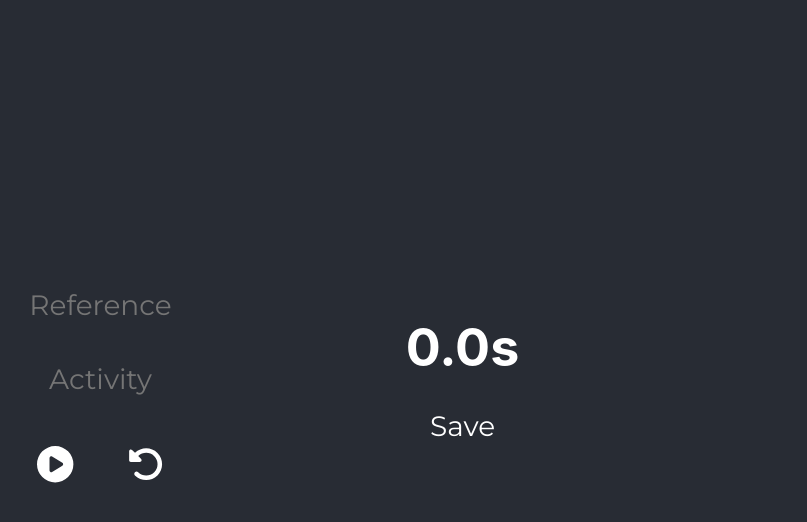
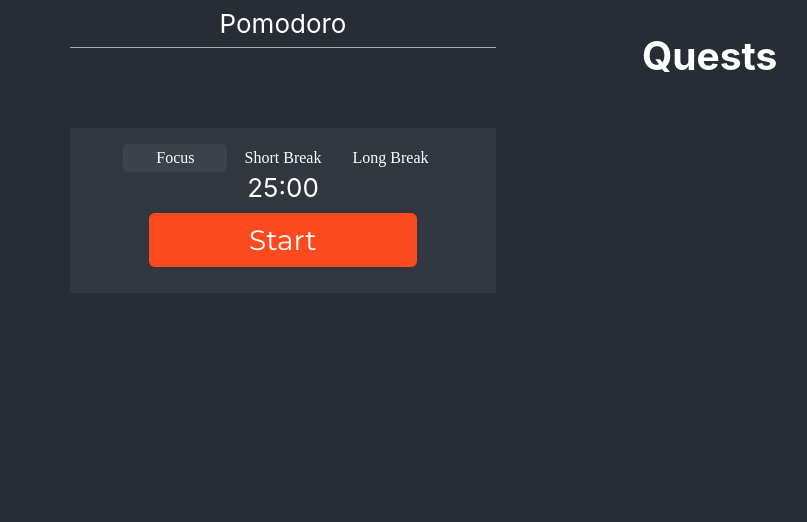
Before and after one commit to EricTheOnlyOne/questie, a React (Create React App) app: page / in a window 1280 px wide. Shown: the top 522 px of the page, without its empty margins (357-1164 px from the left). Built offline with nearby package versions, Linux system fonts and the light colour scheme.

Commit message:
Add Pomodoro and first stylings

```diff
--- a/src/App.css
+++ b/src/App.css
@@ -5,8 +5,79 @@ html, body, #root, .App, .App-header {
   overflow: hidden;
 }
 
+.header {
+  border-bottom: .5px solid darkgrey;
+  box-sizing: border-box;
+  padding: .5rem;
+}
+
+button.minimal {
+    border: none;
+    color: white;
+    margin: 0px;
+    border-radius: 4px;
+    font-family: ArialRounded;
+    font-size: 16px;
+    padding: 2px 12px;
+    height: 28px;
+    cursor: pointer;
+    background: none;
+    box-shadow: none;
+    font-weight: 300;
+    width: 6.5rem;
+}
+
+button.minimal:active {
+  transform: translateY(2px);
+  box-shadow: none;
+}
+
+div.wrapper {
+  display: flex;
+  justify-content: center;
+}
+
+.animation-wrapper {
+  height: 100%;
+}
+
+.button-wrapper {
+  display: flex;
+  justify-content: center;
+}
+
+.Control-Wrapper {
+  margin-top: 5rem;
+  padding: 1rem 2rem;
+  background: #4c515a47;
+  display: flex;
+  flex-direction: column;
+}
+
+.times-wrapper{
+  display: flex;
+  margin: auto;
+  justify-content: space-evenly;
+  width: 90%;
+}
+
+button.active {
+  border-radius: 5px;
+  background-color: #3d4149;;
+}
+
 .App {
   text-align: center;
+  background-color: #282c34;
+  display: flex;
+  font-size: calc(10px + 2vmin);
+  color: white;
+}
+
+.col-container {
+  width: 100%;
+  display: flex;
+  flex-direction: column;
 }
 
 .App-logo {
@@ -38,7 +109,7 @@ html, body, #root, .App, .App-header {
   cursor: pointer;
   color: white;
   padding: 10px 100px;
-  background-color: rgba(220, 220, 220, 0);
+  background-color: #fc4a1f;
   border-radius: 6px;
   border: none;
   font-size: 28px;
--- a/src/App.js
+++ b/src/App.js
@@ -1,16 +1,18 @@
 import './App.css';
 import Stopwatch from './Components/Stopwatch.js';
 import AnimatedComponent from './Components/AnimetedComponent.js';
+import Pomodoro from './Components/Pomodoro.js';
+import Quests from './Components/Quests.js';
 
 function App() {
   return (
-    <div className="App">
-      <header className="App-header">
-      <AnimatedComponent>
-        <Stopwatch />
-      </AnimatedComponent>
-      </header>
-    </div>
+    <AnimatedComponent>
+      <div className="App">
+        <div class="col-container" />
+        <Pomodoro/>
+        <Quests />
+      </div>
+    </AnimatedComponent>
   );
 }
 
--- a/src/Components/ActivityChart.js
+++ /dev/null
@@ -1,21 +0,0 @@
-import React from 'react';
-
-import { BarChart, Bar, XAxis, YAxis, Tooltip, ResponsiveContainer } from 'recharts';
-
-const ActivityChart = ({ data }) => {
-  return (
-    <ResponsiveContainer width="100%" height={300}>
-      <BarChart layout="vertical" data={data} margin={{ left: 40 }}>
-        <XAxis type="number" />
-        <YAxis dataKey="name" type="category" />
-        <Tooltip />
-        <Bar dataKey="hours" fill="#8884d8" />
-      </BarChart>
-    </ResponsiveContainer>
-  );
-};
-
-// Example data
-
-
-export default ActivityChart;
--- a/src/Components/AnimetedComponent.js
+++ b/src/Components/AnimetedComponent.js
@@ -16,7 +16,7 @@ const AnimatedComponent = ({ children }) => {
     }, []);
 
     return (
-        <div ref={containerRef}>
+        <div class="animation-wrapper" ref={containerRef}>
             {children}
         </div>
     );
--- /dev/null
+++ b/src/Components/Pomodoro.js
@@ -0,0 +1,81 @@
+import React, { useState, useEffect, useRef } from 'react';
+import TabsButton from './TabsButton';
+
+function Pomodoro() {
+  const [activeTab, setActiveTab] = useState('Focus');
+  const [timeLeft, setTimeLeft] = useState(25 * 60); // in seconds
+  const [isRunning, setIsRunning] = useState(false);
+  const timerRef = useRef(null);
+
+  const tabs = [
+    { name: 'Focus', duration: 25 * 60, timerClass: 'focus-timer' },
+    { name: 'Short Break', duration: 5 * 60, timerClass: 'short-break-timer' },
+    { name: 'Long Break', duration: 15 * 60, timerClass: 'long-break-timer' },
+  ];
+
+  const handleTabClick = (tab) => {
+    setActiveTab(tab.name);
+    setTimeLeft(tab.duration);
+    setIsRunning(false);
+    clearInterval(timerRef.current);
+  };
+
+  const handleStartStop = () => {
+    if (isRunning) {
+      clearInterval(timerRef.current);
+      setIsRunning(false);
+    } else {
+      setIsRunning(true);
+      timerRef.current = setInterval(() => {
+        setTimeLeft((prevTime) => {
+          if (prevTime <= 1) {
+            clearInterval(timerRef.current);
+            setIsRunning(false);
+            return 0;
+          }
+          return prevTime - 1;
+        });
+      }, 1000);
+    }
+  };
+
+  const getTimerClass = () => {
+    const tab = tabs.find((t) => t.name === activeTab);
+    return tab ? tab.timerClass : '';
+  };
+
+  const formatTime = (seconds) => {
+    const mins = String(Math.floor(seconds / 60)).padStart(2, '0');
+    const secs = String(seconds % 60).padStart(2, '0');
+    return `${mins}:${secs}`;
+  };
+
+  useEffect(() => {
+    return () => clearInterval(timerRef.current); // cleanup on unmount
+  }, []);
+
+  return (
+    <div className="col-container">
+      <div className="header">Pomodoro</div>
+      <div className="Control-Wrapper">
+        <div class="times-wrapper">
+          {tabs.map((tab) => (
+            <button
+              key={tab.name}
+              className={`minimal ${activeTab === tab.name ? 'active' : ''}`}
+              onClick={() => handleTabClick(tab)}
+            >
+              {tab.name}
+            </button>
+          ))}
+        </div>
+        <div className={`timer-display ${getTimerClass()}`}>
+          {formatTime(timeLeft)}
+        </div>
+        <TabsButton outerClass="wrapper" text={isRunning ? 'Stop' : 'Start'} onClick={handleStartStop} />
+      </div>
+    </div>
+  );
+}
+
+export default Pomodoro;
--- /dev/null
+++ b/src/Components/Quests.js
@@ -0,0 +1,12 @@
+import React from 'react';
+
+function Quests() {
+
+  return (
+    <div class="col-container">
+      <h2>Quests</h2>
+    </div>
+  );
+}
+
+export default Quests;
--- a/src/Components/Stopwatch.js
+++ b/src/Components/Stopwatch.js
@@ -2,7 +2,6 @@ import React, { useState, useEffect, useRef } from 'react';
 import '../App.css';
 import TabsButton from './TabsButton';
 import ActivitiesList from './ActivitiesList';
-import ActivityChart from './ActivityChart';
 import { faUndoAlt, faCirclePlay, faCirclePause } from '@fortawesome/free-solid-svg-icons';
 import {calculateTime, formatTime, parseTime, combineTimes} from '../utils/timeUtils'
 
--- a/src/Components/TabsButton.js
+++ b/src/Components/TabsButton.js
@@ -1,15 +1,12 @@
 import React from 'react';
 import { FontAwesomeIcon } from '@fortawesome/react-fontawesome';
-import { Tooltip } from 'react-tooltip';
-
 function TabsButton(props) {
-  const { text, icon, onClick, className, toolTip, pos} = props;
+  const { text, icon, onClick, className, toolTip, pos, outerClass} = props;
   const cssClass = `Tabs-button ${className}`;
   const toolTipId = toolTip+pos;
 
   return (
-    <div>
-      <Tooltip id={toolTipId} />
+    <div className={outerClass}>
       <button className={cssClass} onClick={onClick} data-tooltip-id={toolTipId} data-tooltip-content={toolTip}>
         {icon && <FontAwesomeIcon  icon={icon} className="Tabs-button-icon" />}
         {text && <span className="Tabs-button-text">{text}</span>}
```
